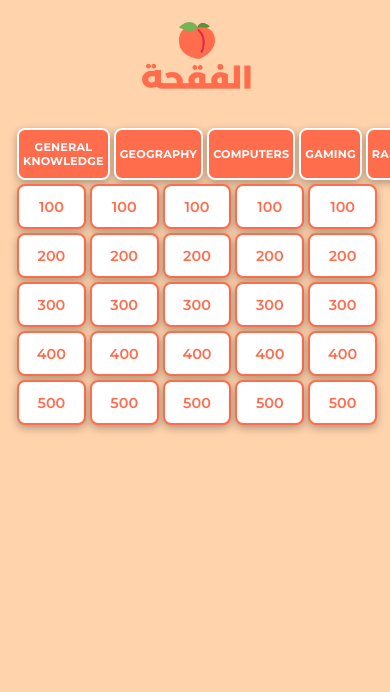
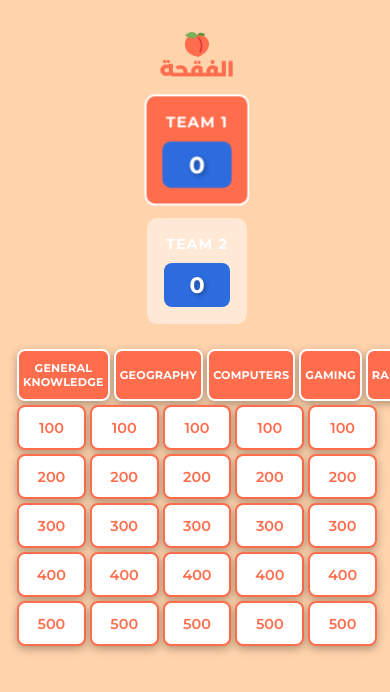
Before and after one commit to billyung53/fag7a, a React (Create React App) app: page /hello in a window 390 px wide. Shown: the top 692 px of the page. Built offline with nearby package versions, Linux system fonts and the light colour scheme; the HTML template or start-up script is replaced by a standard one.

Commit message:
single player updates

```diff
--- a/src/components/QuestionModal.css
+++ b/src/components/QuestionModal.css
@@ -74,6 +74,35 @@
 
 .error {
   color: #e74c3c;
+}
+
+.error-container {
+  text-align: center;
+  padding: 40px;
+}
+
+.error-container .error {
+  padding: 20px;
+  margin-bottom: 20px;
+}
+
+.retry-btn {
+  background: #1f4e96;
+  color: white;
+  border: none;
+  border-radius: 8px;
+  padding: 12px 24px;
+  font-size: 1rem;
+  font-family: 'Montserrat', sans-serif;
+  font-weight: 600;
+  cursor: pointer;
+  transition: all 0.3s ease;
+}
+
+.retry-btn:hover {
+  background: #163a73;
+  transform: translateY(-2px);
+  box-shadow: 0 4px 12px rgba(31, 78, 150, 0.3);
 }
 
 .question {
--- a/src/components/QuestionModal.js
+++ b/src/components/QuestionModal.js
@@ -8,9 +8,14 @@ function QuestionModal({ isOpen, onClose, category, value, onComplete }) {
   const [selectedAnswer, setSelectedAnswer] = useState(null);
   const [showResult, setShowResult] = useState(false);
   const [answers, setAnswers] = useState([]);
+  const [error, setError] = useState(null);
+  const [retryCount, setRetryCount] = useState(0);
 
   useEffect(() => {
     if (isOpen && category && value) {
+      setLoading(true);
+      setError(null);
+      setRetryCount(0);
       fetchQuestion();
       setTimeLeft(30);
       setSelectedAnswer(null);
@@ -73,18 +78,53 @@ function QuestionModal({ isOpen, onClose, category, value, onComplete }) {
     return apis[categoryName]?.[difficulty];
   };
 
-  const fetchQuestion = async () => {
+  const fetchQuestion = async (retryAttempt = 0) => {
     try {
       setLoading(true);
+      setError(null);
+
       const difficulty = getDifficulty(value);
       const apiUrl = getApiUrl(category, difficulty);
 
       if (!apiUrl) {
-        throw new Error('API URL not found');
+        throw new Error('Invalid category or difficulty');
       }
 
-      const response = await fetch(apiUrl);
+      // Add a small delay to respect rate limits
+      if (retryAttempt > 0) {
+        await new Promise(resolve => setTimeout(resolve, 1000 * retryAttempt));
+      }
+
+      const controller = new AbortController();
+      const timeoutId = setTimeout(() => controller.abort(), 10000); // 10 second timeout
+
+      const response = await fetch(apiUrl, {
+        signal: controller.signal,
+        headers: {
+          'Accept': 'application/json',
+        }
+      });
+
+      clearTimeout(timeoutId);
+
+      if (!response.ok) {
+        if (response.status === 429) {
+          throw new Error('RATE_LIMITED');
+        }
+        throw new Error(`HTTP ${response.status}: ${response.statusText}`);
+      }
+
       const data = await response.json();
+
+      if (data.response_code === 1) {
+        throw new Error('No questions available for this category/difficulty');
+      } else if (data.response_code === 2) {
+        throw new Error('Invalid parameter in API request');
+      } else if (data.response_code === 3 || data.response_code === 4) {
+        throw new Error('RATE_LIMITED');
+      } else if (data.response_code !== 0) {
+        throw new Error(`API Error: Response code ${data.response_code}`);
+      }
 
       if (data.results && data.results.length > 0) {
         const questionData = data.results[0];
@@ -94,12 +134,37 @@ function QuestionModal({ isOpen, onClose, category, value, onComplete }) {
         const allAnswers = [...questionData.incorrect_answers, questionData.correct_answer];
         const shuffledAnswers = allAnswers.sort(() => Math.random() - 0.5);
         setAnswers(shuffledAnswers);
+        setRetryCount(0);
       } else {
-        throw new Error('No questions found');
+        throw new Error('No questions returned from API');
       }
     } catch (error) {
       console.error('Failed to fetch question:', error);
-      setQuestion({ error: 'Failed to load question' });
+
+      // Handle rate limiting with retry
+      if (error.message === 'RATE_LIMITED' && retryAttempt < 3) {
+        console.log(`Rate limited, retrying in ${(retryAttempt + 1) * 2} seconds...`);
+        setRetryCount(retryAttempt + 1);
+        setTimeout(() => {
+          fetchQuestion(retryAttempt + 1);
+        }, (retryAttempt + 1) * 2000);
+        return;
+      }
+
+      // Handle network errors with retry
+      if ((error.name === 'AbortError' || error.message.includes('fetch')) && retryAttempt < 2) {
+        console.log(`Network error, retrying in ${(retryAttempt + 1)} seconds...`);
+        setRetryCount(retryAttempt + 1);
+        setTimeout(() => {
+          fetchQuestion(retryAttempt + 1);
+        }, (retryAttempt + 1) * 1000);
+        return;
+      }
+
+      // Set error for display
+      setError(error.message === 'RATE_LIMITED'
+        ? 'API rate limit reached. Please wait a moment and try again.'
+        : error.message || 'Failed to load question. Please try again.');
     } finally {
       setLoading(false);
     }
@@ -145,10 +210,20 @@ function QuestionModal({ isOpen, onClose, category, value, onComplete }) {
         </div>
 
         {loading ? (
-          <div className="loading">Loading question...</div>
-        ) : question?.error ? (
-          <div className="error">{question.error}</div>
-        ) : (
+          <div className="loading">
+            {retryCount > 0 ? `Retrying... (Attempt ${retryCount + 1})` : 'Loading question...'}
+          </div>
+        ) : error ? (
+          <div className="error-container">
+            <div className="error">{error}</div>
+            <button
+              className="retry-btn"
+              onClick={() => fetchQuestion(0)}
+            >
+              Try Again
+            </button>
+          </div>
+        ) : question ? (
           <>
             <div className="question">
               {decodeHtml(question.question)}
@@ -186,6 +261,8 @@ function QuestionModal({ isOpen, onClose, category, value, onComplete }) {
               </div>
             )}
           </>
+        ) : (
+          <div className="error">No question data available</div>
         )}
       </div>
     </div>
--- a/src/pages/HelloPage.css
+++ b/src/pages/HelloPage.css
@@ -1,3 +1,52 @@
+.score-header {
+  display: flex;
+  justify-content: space-between;
+  align-items: center;
+  margin-bottom: 30px;
+  padding: 20px;
+  background: #ffd3ac;
+  border-radius: 15px;
+}
+
+.team-score {
+  text-align: center;
+  color: white;
+  padding: 15px;
+  border-radius: 10px;
+  background: rgba(255, 255, 255, 0.5);
+  backdrop-filter: blur(10px);
+  border: 2px solid transparent;
+  transition: all 0.3s ease;
+  min-width: 120px;
+}
+
+.team-score.active {
+  border-color: #FFF;
+  background: #ff6d4d;
+  transform: scale(1.05);
+}
+
+.team-score h3 {
+  margin: 0 0 10px 0;
+  font-family: 'Montserrat', sans-serif;
+  font-weight: 700;
+  font-size: 1.2rem;
+  text-transform: uppercase;
+  letter-spacing: 1px;
+}
+
+.team-score .score {
+  font-size: 2rem;
+  font-weight: 900;
+  font-family: 'Montserrat', sans-serif;
+  text-shadow: 2px 2px 4px rgba(0, 0, 0, 0.3);
+}
+
+.logo-center {
+  height: 80px;
+  width: auto;
+}
+
 .jeopardy-grid {
   max-width: 1000px;
   margin: 30px auto 0;
@@ -32,6 +81,23 @@
 
 /* Mobile Responsive */
 @media (max-width: 768px) {
+  .score-header {
+    padding: 15px;
+    margin-bottom: 20px;
+  }
+
+  .team-score h3 {
+    font-size: 1rem;
+  }
+
+  .team-score .score {
+    font-size: 1.6rem;
+  }
+
+  .logo-center {
+    height: 60px;
+  }
+
   .jeopardy-grid {
     margin: 20px auto 0;
   }
@@ -50,6 +116,30 @@
 }
 
 @media (max-width: 480px) {
+  .score-header {
+    padding: 10px;
+    margin-bottom: 15px;
+    flex-direction: column;
+    gap: 15px;
+  }
+
+  .team-score {
+    min-width: 100px;
+  }
+
+  .team-score h3 {
+    font-size: 0.9rem;
+  }
+
+  .team-score .score {
+    font-size: 1.4rem;
+  }
+
+  .logo-center {
+    height: 50px;
+    order: -1;
+  }
+
   .jeopardy-grid {
     margin: 15px auto 0;
   }
--- a/src/pages/HelloPage.js
+++ b/src/pages/HelloPage.js
@@ -8,6 +8,9 @@ function HelloPage() {
   const [usedButtons, setUsedButtons] = useState(new Set());
   const [showModal, setShowModal] = useState(false);
   const [currentQuestion, setCurrentQuestion] = useState(null);
+  const [team1Score, setTeam1Score] = useState(0);
+  const [team2Score, setTeam2Score] = useState(0);
+  const [currentTeam, setCurrentTeam] = useState(1); // 1 or 2
 
   const categories = [
     'General Knowledge',
@@ -37,6 +40,18 @@ function HelloPage() {
     const buttonId = `${currentQuestion.categoryIndex}-${currentQuestion.valueIndex}`;
     setUsedButtons(prev => new Set([...prev, buttonId]));
 
+    // Add score if correct and switch turns
+    if (isCorrect) {
+      if (currentTeam === 1) {
+        setTeam1Score(prev => prev + currentQuestion.value);
+      } else {
+        setTeam2Score(prev => prev + currentQuestion.value);
+      }
+    }
+
+    // Switch to the other team
+    setCurrentTeam(prev => prev === 1 ? 2 : 1);
+
     console.log(`Question completed: ${isCorrect ? 'Correct' : 'Incorrect'}`);
     console.log(`Category: ${currentQuestion.category}, Value: $${currentQuestion.value}`);
     if (selectedAnswer) {
@@ -56,7 +71,20 @@ function HelloPage() {
 
   return (
     <div className="container">
-      <img src={logo} alt="Logo" className="logo" />
+      {/* Scoring Header */}
+      <div className="score-header">
+        <div className={`team-score ${currentTeam === 1 ? 'active' : ''}`}>
+          <h3>Team 1</h3>
+          <div className="score">{team1Score}</div>
+        </div>
+
+        <img src={logo} alt="Logo" className="logo-center" />
+
+        <div className={`team-score ${currentTeam === 2 ? 'active' : ''}`}>
+          <h3>Team 2</h3>
+          <div className="score">{team2Score}</div>
+        </div>
+      </div>
 
       <div className="jeopardy-grid">
         {/* Category Headers */}
```
